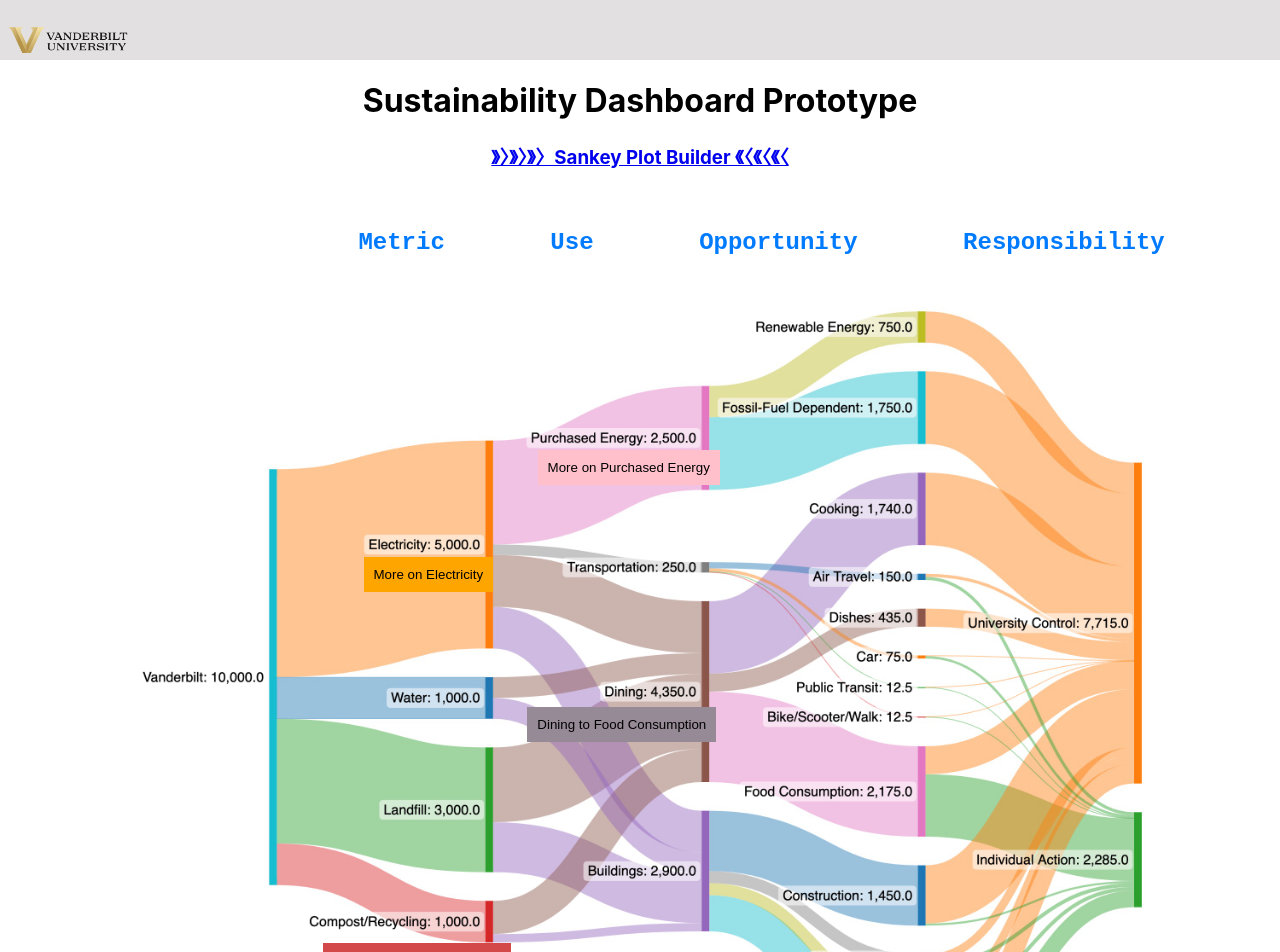
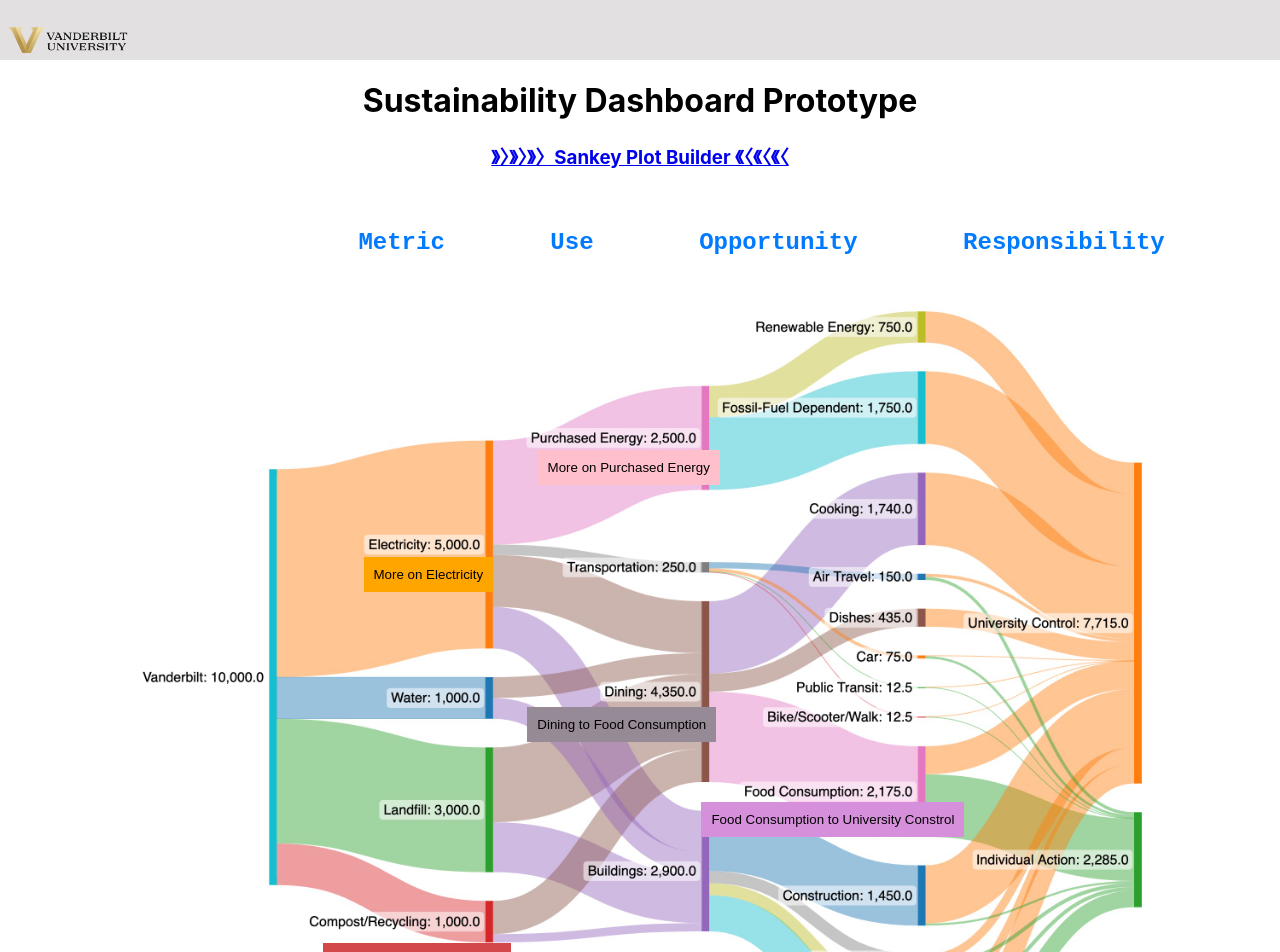
Before and after one commit to mandali8686/sustainability-dashboard, a React (Create React App) app: page / in a window 1280 px wide. Shown: the top 952 px of the page. Built offline with nearby package versions, Linux system fonts and the light colour scheme.

Commit message:
add FCUTC

```diff
--- a/src/App.css
+++ b/src/App.css
@@ -50,6 +50,13 @@
     cursor: pointer;
   }
 
+  .overlay-button-5 {
+    position: absolute;
+    background-color: rgb(214, 143, 219);
+    border: none;
+    padding: 10px;
+    cursor: pointer;
+  }
 
   .overlay-button-2 {
     position: absolute;
@@ -112,3 +119,8 @@
     text-align: left;
     margin-left: 20px;  /* Adjust the spacing as needed */
   }
+
+  .dummy{
+    width: 80%;
+    height: auto;
+  }
--- a/src/App.js
+++ b/src/App.js
@@ -5,6 +5,7 @@ import MainPage from './MainPage';  // Import the MainPage component
 import Electricity from './Electricity';  // Import the Electricity component
 import Dining from './Dining';
 import CompostToDining from './CompostToDining';
+import FCTUC from './FCTUC';
 
 function App() {
   return (
@@ -15,6 +16,7 @@ function App() {
           <Route path="/electricity" element={<Electricity />} />
           <Route path="/dining" element={<Dining />} />
           <Route path="/compost_to_dining" element={<CompostToDining />} />
+          <Route path="/FCTUC" element={<FCTUC />} />
         </Routes>
       </div>
     </Router>
--- a/src/Dining.js
+++ b/src/Dining.js
@@ -4,6 +4,7 @@ const Dining = () => {
   return (
     <div>
       <h1>Dining to Food Consumption</h1>
+      <img className='dummy' src='/DTFC-dummy.png' alt='dummy DTFC'/>
       {/* Add your content here */}
     </div>
   );
--- /dev/null
+++ b/src/FCTUC.js
@@ -0,0 +1,12 @@
+import React from 'react';
+
+const FCTUC = () => {
+  return (
+    <div>
+      <h1>Food Consumption to University Control</h1>
+      {/* Add your content here */}
+    </div>
+  );
+};
+
+export default FCTUC;
--- a/src/MainPage.js
+++ b/src/MainPage.js
@@ -28,6 +28,9 @@ useEffect(() => {
   };
   const goToCompost = () => {
     navigate('/compost_to_dining'); // Navigate to Electricity page
+  };
+  const goToUniversity = () => {
+    navigate('/FCTUC'); // Navigate to Electricity page
   };
 
 
@@ -82,6 +85,14 @@ useEffect(() => {
         >
           Dining to Food Consumption
         </button>
+        <button
+          className="overlay-button-5"
+          style={{ top: '62.5%', left: '56%' }}
+          onClick={goToUniversity} // Set onClick to navigate
+        >
+          Food Consumption to University Constrol
+        </button>
+
 
       </div>
       <div className="discussion-board">
```
Also changed, not shown: public/DTFC-dummy.png (added).
